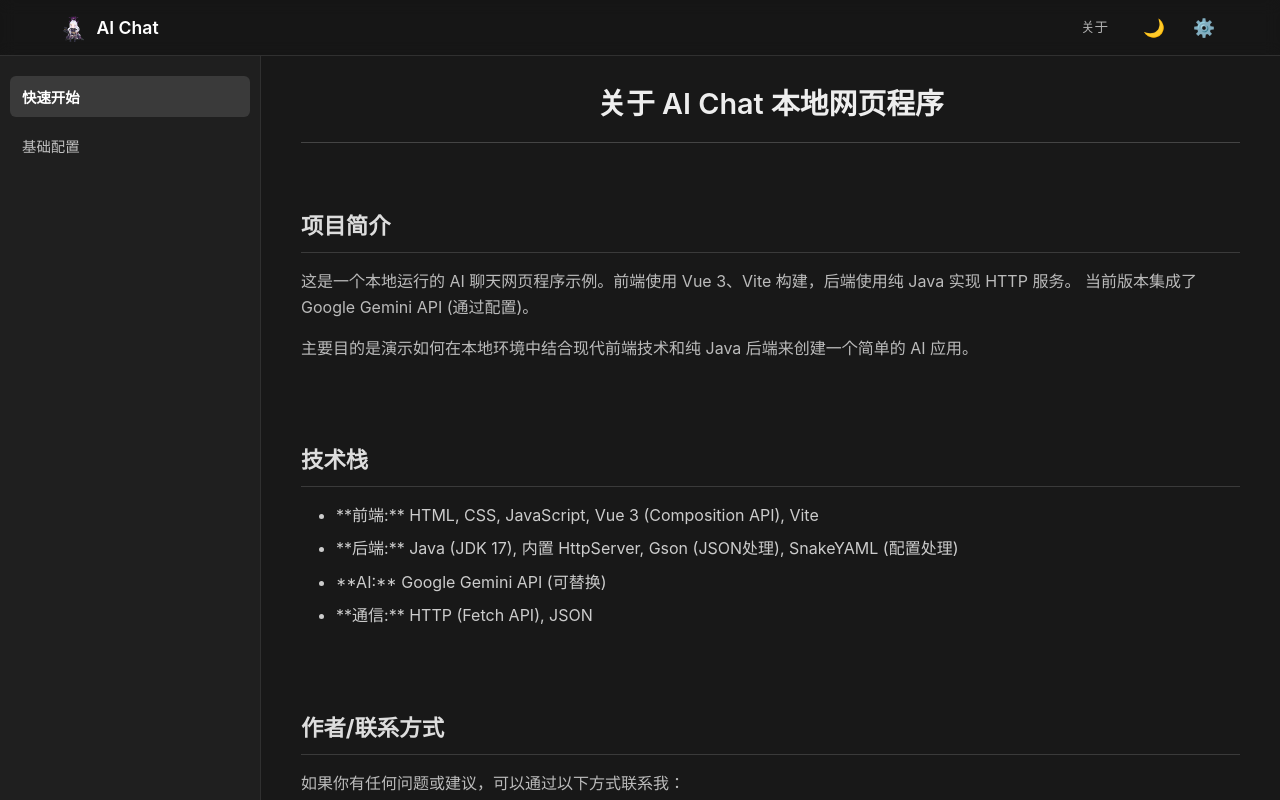
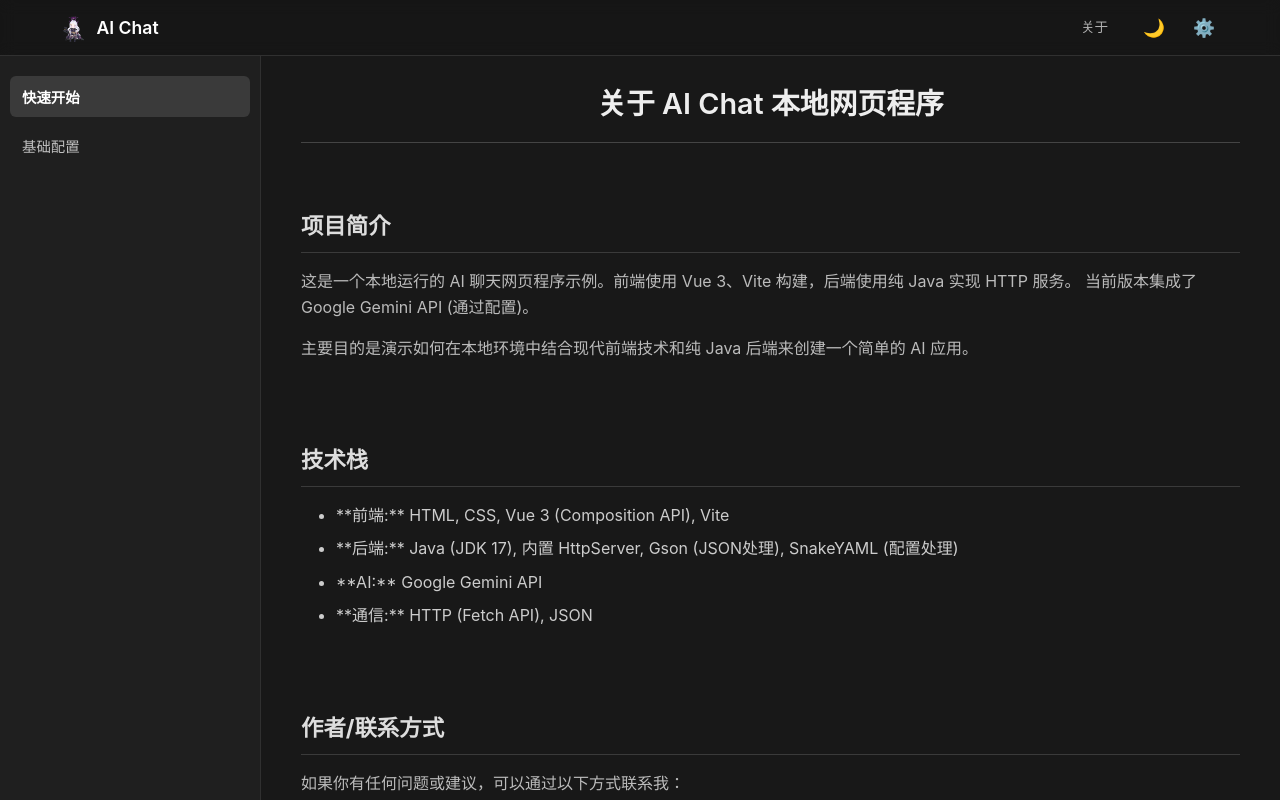
Before and after one commit to QcrTiMo/AI_chat, a Vue app in the folder frontend/: page / in a window 1280 px wide. Both pictures are taken after a click on the button "关于". Built offline with nearby package versions, Linux system fonts and the light colour scheme.

Commit message:
Update AboutPage.vue

```diff
--- a/frontend/src/components/AboutPage.vue
+++ b/frontend/src/components/AboutPage.vue
@@ -16,9 +16,9 @@
     <section>
       <h2>技术栈</h2>
       <ul>
-        <li>**前端:** HTML, CSS, JavaScript, Vue 3 (Composition API), Vite</li>
+        <li>**前端:** HTML, CSS, Vue 3 (Composition API), Vite</li>
         <li>**后端:** Java (JDK 17), 内置 HttpServer, Gson (JSON处理), SnakeYAML (配置处理)</li>
-        <li>**AI:** Google Gemini API (可替换)</li>
+        <li>**AI:** Google Gemini API </li>
         <li>**通信:** HTTP (Fetch API), JSON</li>
       </ul>
     </section>
```
